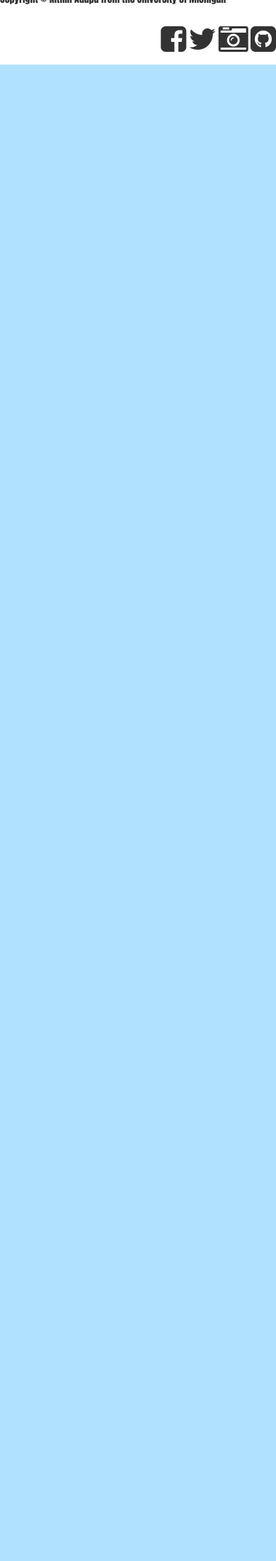
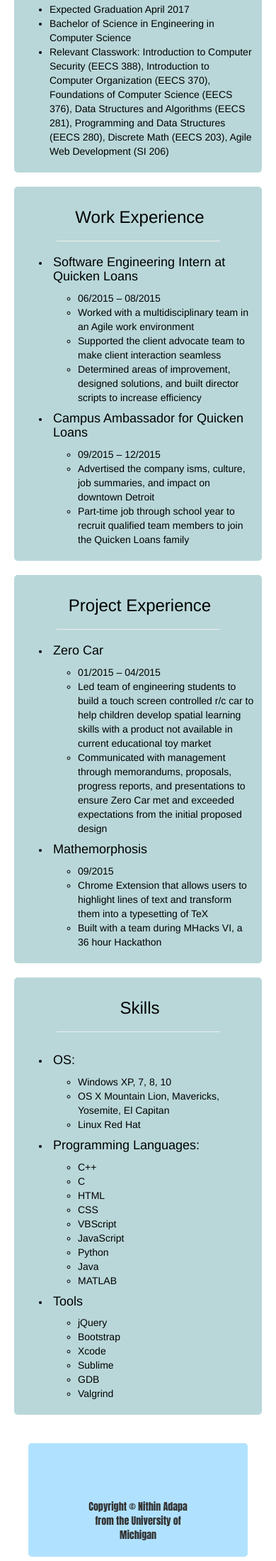
Before and after one commit to nadapa09/portfolio, a Python web app: template templates/resume.html in a window 390 px wide. Shown: the part 776-2975 px from the top of the page at 71% size. Before the commit the page ends 867 px from the top, so only its background shows below. Run offline with Jinja, Linux system fonts and the light colour scheme; the template is opened without the code that fills it, so the values that code supplies are empty; some libraries are stand-ins or nearby versions.

Commit message:
updated contents of resume page

```diff
--- a/static/styling.css
+++ b/static/styling.css
@@ -1,4 +1,4 @@
-@import "compass/css3";
+
 
 #navBar {
 	clear:both;
@@ -33,20 +33,17 @@ header {
 	color: white;
 }
 
-.carousel-inner > .item > img,
-	.carousel-inner > .item > a > img {
-      width: 70%;
-      margin: auto;
-  }
-
 #homepage {
-	background-color:
+	background-color: #b0e2FF
 }
 
-footer {
+#footer {
 	background-color: #b0e2FF;
 	font-family: Impact;
+	border: 5px fixed black;
 	text-align: center;
+	padding: 80px;
+	margin: 40px;
 }
 
 .navbar-text{
@@ -69,3 +66,69 @@ div div div div img {
 	height: 340px;
 	width: 340px;
 }
+
+div {
+	border-radius: 5px;
+}
+
+h3 {
+	margin-left: 5px;
+	margin-bottom: 15px;
+	font-family: Impact,sans-serif;
+}
+
+h4 {
+	margin-left: 5px;
+	margin-bottom: 15px;
+	font-family: Verdana,sans-serif;
+}
+
+#objective {
+	float:center;
+	text-align: center;
+	margin: 20px 20px 20px 20px;
+	padding: 10px 10px 10px 10px;
+	color: black;
+	background-color: #B9D7D9;
+
+}
+
+#education {
+	float:center;
+	text-align: center;
+	margin: 20px 20px 20px 20px;
+	padding: 10px 10px 10px 10px;
+	color: black;
+	background-color: #B9D7D9;
+}
+
+#workExp {
+	float:center;
+	text-align: center;
+	margin: 20px 20px 20px 20px;
+	padding: 10px 10px 10px 10px;
+	color: black;
+	background-color: #B9D7D9;
+}
+
+#projExp {
+	float:center;
+	text-align: center;
+	margin: 20px 20px 20px 20px;
+	padding: 10px 10px 10px 10px;
+	color: black;
+	background-color: #B9D7D9;
+}
+
+#skills {
+	float:center;
+	text-align: center;
+	margin: 20px 20px 20px 20px;
+	padding: 10px 10px 10px 10px;
+	color: black;
+	background-color: #B9D7D9;
+}
+
+li {
+	text-align: left;
+}
--- a/templates/base.html
+++ b/templates/base.html
@@ -19,8 +19,10 @@
 		<!-- Bootstrap Library -->
 		<link rel="stylesheet" href="../static/bootstrap.css" type="text/css">
 		<link rel="stylesheet" href="../static/bootstrap.min.css" type="text/css">
+		<!--
 		<script src="../static/bootstrap.js" type="text/javascript"></script>
 		<script src="../static/bootstrap.min.js" type="text/javascript"></script>
+		-->
 
 		<!-- JQuery Library -->
 		<script src="../static/jquery.js" type="text/javascript"></script>
@@ -47,6 +49,7 @@
 		{% endblock %}
 
 		<footer>
+			<div id="footer">
 				<div id="copyright" class="pull-left">
 					<p>Copyright &copy; Nithin Adapa from the University of Michigan</p>
 				</div>
@@ -56,6 +59,7 @@
 					<a href="https://www.linkedin.com/in/nithinadapa"><i class="fa fa-camera-retro fa-3x"></i></a>
 					<a href="https://github.com/nadapa09"><i class="fa fa-github-square fa-3x"></i></a>
 				</div>
+			</div>
 		</footer>
 	</body>
 </html>
--- a/templates/contact.html
+++ b/templates/contact.html
@@ -18,7 +18,5 @@
 {% endblock %}
 
 {% block content %}
-	<p>
-		Contact Info Here
-	</p>
+
 {% endblock %}
--- a/templates/resume.html
+++ b/templates/resume.html
@@ -18,9 +18,100 @@
 {% endblock %}
 
 {% block content %}
-	<p>
-		Resume Here
-		</br>
-		<img src = "/static/food.jpg" alt = "resume">
-	</p>
+	<div id="objective">
+		<h3>Objective</h3>
+		<hr width="70%">
+		<h4>To obtain a challenging internship position in the field of Computer Science for the summer of 2016</h4>
+	</div>
+
+	<div id="education">
+		<h3>Education</h3>
+		<hr width="70%">
+		<h4>University of Michigan</h4>
+		<ul>
+			<li>Expected Graduation April 2017</li>
+			<li>Bachelor of Science in Engineering in Computer Science</li>
+			<li>Relevant Classwork: Introduction to Computer Security (EECS 388), Introduction to Computer Organization (EECS 370), Foundations of Computer Science (EECS 376), Data Structures and Algorithms (EECS 281), Programming and Data Structures (EECS 280), Discrete Math (EECS 203), Agile Web Development (SI 206)</li>
+		</ul>
+	</div>
+
+	<div id="workExp">
+		<h3>Work Experience</h3>
+		<hr width="70%">
+		<ul>
+			<li><h4>Software Engineering Intern at Quicken Loans</h4></li>
+			<ul>
+				<li>06/2015 – 08/2015</li>
+				<li>Worked with a multidisciplinary team in an Agile work environment</li>
+				<li>Supported the client advocate team to make client interaction seamless</li>
+				<li>Determined areas of improvement, designed solutions, and built director scripts to increase efficiency</li>
+			</ul>
+			<li><h4>Campus Ambassador for Quicken Loans</h4></li>
+			<ul>
+				<li>09/2015 – 12/2015</li>
+				<li>Advertised the company isms, culture, job summaries, and impact on downtown Detroit</li>
+				<li>Part-time job through school year to recruit qualified team members to join the Quicken Loans family</li>
+			</ul>
+		</ul>
+	</div>
+	<div id="projExp">
+		<h3>Project Experience</h3>
+		<hr width="70%">
+		<ul>
+			<li><h4>Zero Car</h4></li>
+			<ul>
+				<li>01/2015 – 04/2015</li>
+				<li>Led team of engineering students to build a touch screen controlled r/c car to help children develop spatial learning skills with a product not available in current educational toy market</li>
+				<li>Communicated with management through memorandums, proposals, progress reports, and presentations to ensure Zero Car met and exceeded expectations from the initial proposed design</li>
+			</ul>
+			<li><h4>Mathemorphosis</h4></li>
+			<ul>
+				<li>09/2015</li>
+				<li>Chrome Extension that allows users to highlight lines of text and transform them into a typesetting of TeX</li>
+				<li>Built with a team during MHacks VI, a 36 hour Hackathon</li>
+			</ul>
+		</ul>
+	</div>
+
+	<div id="skills">
+		<h3>Skills</h3>
+		<hr width="70%">
+		<ul>
+			<div class = "row">
+				<div class = "col-md-4">
+					<li><h4>OS:</h4></li>
+					<ul>
+						<li>Windows XP, 7, 8, 10</li>
+						<li>OS X Mountain Lion, Mavericks, Yosemite, El Capitan</li>
+						<li>Linux Red Hat</li>
+					</ul>
+				</div>
+				<div class = "col-md-4">
+					<li><h4>Programming Languages:</h4></li>
+					<ul>
+						<li>C++</li>
+						<li>C</li>
+						<li>HTML</li>
+						<li>CSS</li>
+						<li>VBScript</li>
+						<li>JavaScript</li>
+						<li>Python</li>
+						<li>Java</li>
+						<li>MATLAB</li>
+					</ul>
+				</div>
+				<div class = "col-md-4">
+					<li><h4>Tools</h4></li>
+					<ul>
+						<li>jQuery</li>
+						<li>Bootstrap</li>
+						<li>Xcode</li>
+						<li>Sublime</li>
+						<li>GDB</li>
+						<li> Valgrind </li>
+					</ul>
+				</div>
+			</div>
+		</ul>
+	</div>
 {% endblock %}
```
Lines whose indentation alone changed are shown as unchanged.
